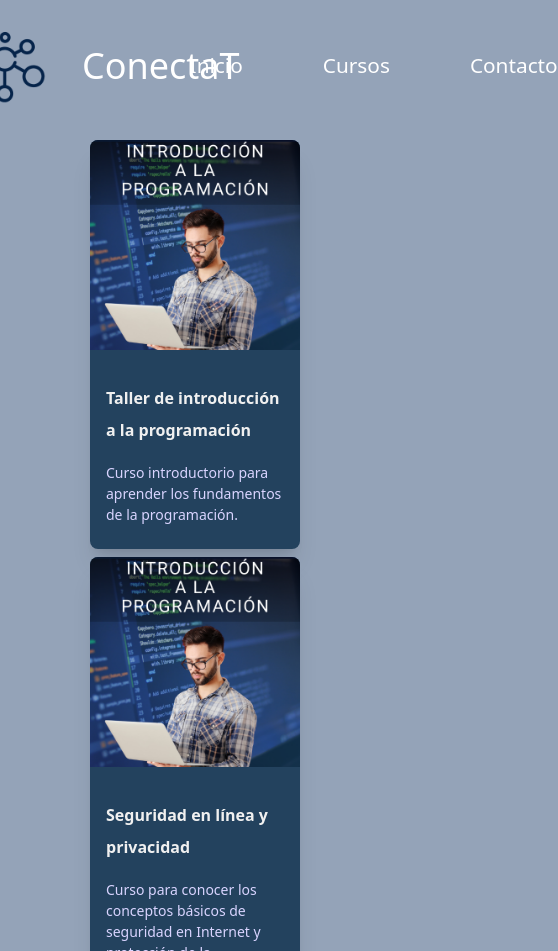
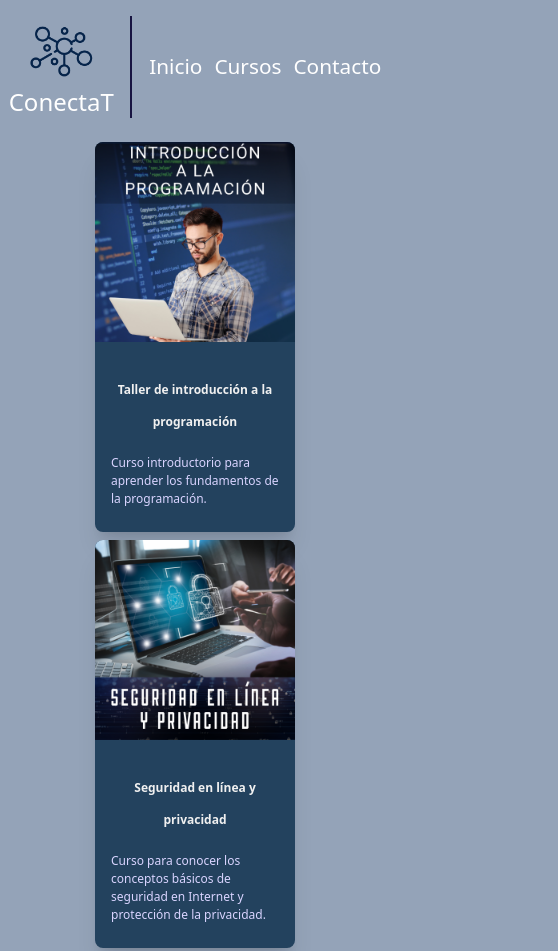
Before and after one commit to rodasOS/ConectaT, an Astro site: page /cursos in a window 390 px wide. Shown: the top 951 px of the page, 558 px wide, since content can reach past the window. Built offline with nearby package versions, Linux system fonts and the light colour scheme; Astro itself is replaced by a stand-in of ours.

Commit message:
Agregando miniaturas de cursos y haciendo responsivo el header

```diff
--- a/src/components/Header.astro
+++ b/src/components/Header.astro
@@ -10,11 +10,17 @@ import logo from '../../public/logo.png';
 ---
 
 <header class='mt-4 flex justify-around mb-6'>
-	<div class='flex justify-center items-center gap-8'>
-		<Image src={logo} alt='' class='w-[100px] aspect-[500/500]' />
-		<h1 class='text-4xl bold text-[#ffffff]'>ConectaT</h1>
+	<div
+		class='flex justify-center items-center gap-8
+		max-sm:flex-col
+		max-sm:gap-0
+		max-sm:border-[#181441]
+		max-sm:border-r-2 pr-4'>
+		<Image src={logo} alt='' class='w-[100px] aspect-[500/500] max-sm:w-[70px]' />
+		<h1 class='text-4xl bold text-[#ffffff] max-sm:text-2xl'>ConectaT</h1>
 	</div>
-	<nav class='flex justify-center items-center gap-20'>
+	<nav class='flex justify-center items-center gap-20
+	max-sm:gap-3'>
 		{
 			enlaces.map((enlace) => {
 				return (
--- a/src/data/cursos.ts
+++ b/src/data/cursos.ts
@@ -9,6 +9,7 @@ export const cursos = [
 		diasPorSemana: 2,
 		descripcion: 'Curso introductorio para aprender los fundamentos de la programación.',
 		url: 'taller-de-introduccion-a-la-programacion',
+		img: 'taller_de_introduccion_a_la_programacion.png',
 	},
 	{
 		id: 2,
@@ -21,6 +22,7 @@ export const cursos = [
 		descripcion:
 			'Curso para conocer los conceptos básicos de seguridad en Internet y protección de la privacidad.',
 		url: 'seguridad-en-linea-y-privacidad',
+		img: 'seguridad_en_linea_y_privacidad.png',
 	},
 	{
 		id: 3,
@@ -31,7 +33,8 @@ export const cursos = [
 		semanas: 4,
 		diasPorSemana: 2,
 		descripcion: 'Capacitación en herramientas digitales esenciales para la gestión de negocios.',
-		url: 'uso-de-herramientas-digitales-para-negocios',
+		url: 'herramientas-digitales-para-negocios',
+		img: 'herramientas_digitales_para_negocios.png',
 	},
 	{
 		id: 4,
@@ -44,6 +47,7 @@ export const cursos = [
 		descripcion:
 			'Curso para aprender a gestionar redes sociales de manera efectiva en el ámbito empresarial.',
 		url: 'manejo-de-redes-sociales-para-negocios',
+		img: 'manejo_de_redes_sociales_para_negocios.png',
 	},
 	{
 		id: 5,
@@ -56,6 +60,7 @@ export const cursos = [
 		descripcion:
 			'Introducción a los conceptos básicos y componentes fundamentales de la electrónica.',
 		url: 'electronica-basica',
+		img: 'electronica_basica.png',
 	},
 	{
 		id: 6,
@@ -68,6 +73,7 @@ export const cursos = [
 		descripcion:
 			'Curso para desarrollar habilidades en el uso de herramientas de ofimática como procesadores de texto y hojas de cálculo.',
 		url: 'ofimatica-basica',
+		img: 'ofimatica_basica.png',
 	},
 	{
 		id: 7,
@@ -80,6 +86,7 @@ export const cursos = [
 		descripcion:
 			'Aprende técnicas para optimizar el consumo energético en el hogar de manera eficiente.',
 		url: 'gestion-de-energia-domestica',
+		img: 'gestion_de_energia_domestica.png',
 	},
 	{
 		id: 8,
@@ -92,5 +99,6 @@ export const cursos = [
 		descripcion:
 			'Curso en línea para aprender las normas de educación vial y seguridad en las vías.',
 		url: 'educacion-vial-en-linea',
+		img: 'educacion_vial_en_linea.png',
 	},
 ];
--- a/src/pages/cursos/index.astro
+++ b/src/pages/cursos/index.astro
@@ -4,23 +4,24 @@ import { cursos } from '../../data/cursos.ts';
 ---
 
 <Layout title='ConectaT - Cursos'>
-	<div class='flex flex-wrap justify-center items-center gap-12
-			max-sm:gap-2'>
+	<div class='flex flex-wrap justify-center items-center gap-12 w-full
+			max-sm:gap-2
+			max-sm:w-lvw'>
 		{
 			cursos.map((curso) => (
 				<a href={`cursos/${curso.url}`}>
 					<div
-						class=' max-w-[290px] pb-6 overflow-hidden flex flex-col justify-between bg-[#23425e] rounded-lg shadow-xl
+						class=' max-w-[290px] pb-6 overflow-hidden flex flex-col bg-[#23425e] rounded-lg shadow-xl
 				hover:cursor-pointer hover:scale-110
 				transition-all ease-out duration-300
-				max-sm:max-w-[210px]'>
-						<img src='INTRODUCCIÓN.png' alt='' class='mb-4 aspect-[500/500]' />
+				max-sm:max-w-[200px]'>
+						<img src={`miniaturas/${curso.img}`} alt='' class='mb-4 aspect-[500/500]' />
 						<h2
-							class='text-2xl font-bold text-[#f0f0f0] m-4
-							max-sm:text-[16px]'>
+							class='text-2xl text-center text-pretty font-bold text-[#f0f0f0] m-4
+							max-sm:text-[12px]'>
 							{curso.nombre}
 						</h2>
-						<p class='text-[#d9d4ff] max-sm:text-[14px] mx-4'>{curso.descripcion}</p>
+						<p class='text-[#d9d4ff] max-sm:text-[12px] mx-4'>{curso.descripcion}</p>
 					</div>
 				</a>
 			))
--- a/src/pages/index.astro
+++ b/src/pages/index.astro
@@ -4,4 +4,7 @@ import Layout from '../layouts/Layout.astro';
 
 <Layout title='ConectaT' description='ConectaT con nosotros, ConectaT con la educación.'>
 	<h1>Inicio</h1>
+	<div class=''>
+		<img src='banner_hombre_diferente.png' alt='' class='w-full h-full' />
+	</div>
 </Layout>
```
Also changed, not shown: public/miniaturas/electronica_basica.png (added), public/miniaturas/herramientas_digitales_para_negocios.png (added), public/miniaturas/manejo_de_redes_sociales_para_negocios.png (added), public/miniaturas/seguridad_en_linea_y_privacidad.png (added), public/miniaturas/taller_de_introduccion_a_la_programacion.png (added), 2 other files.
